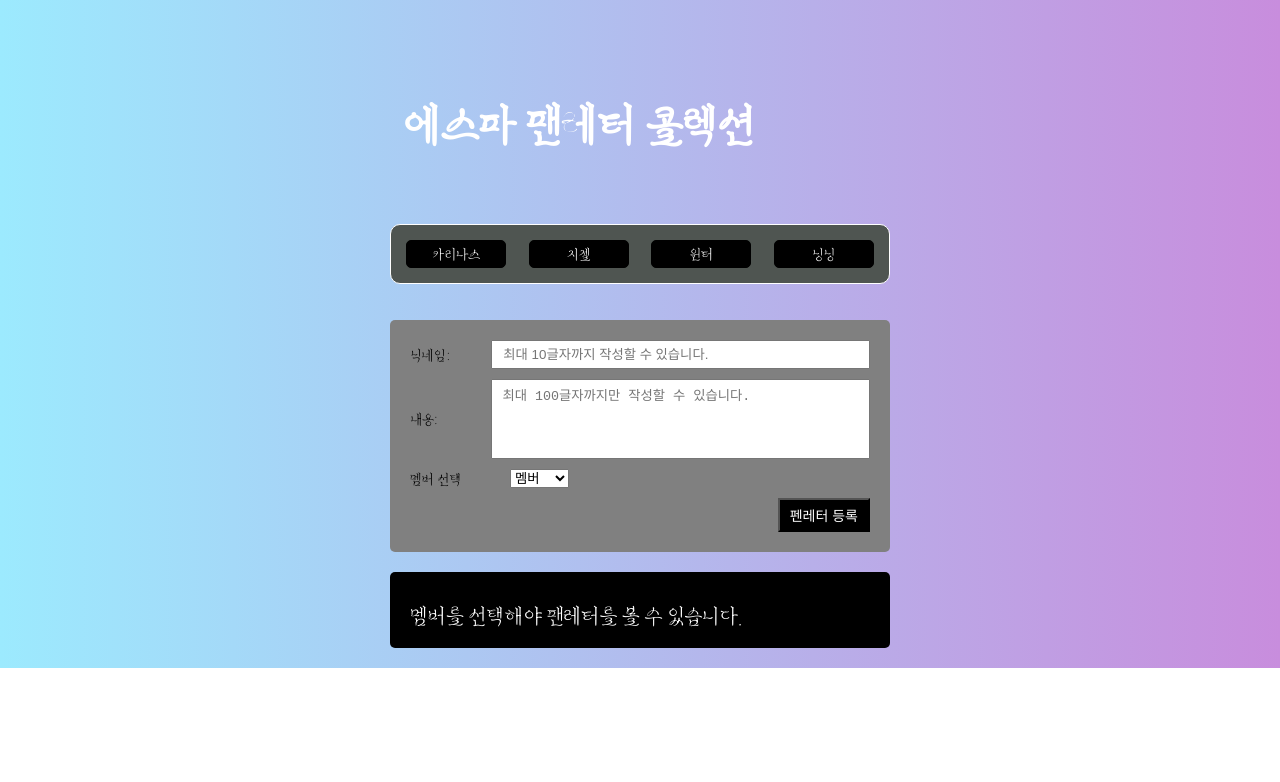
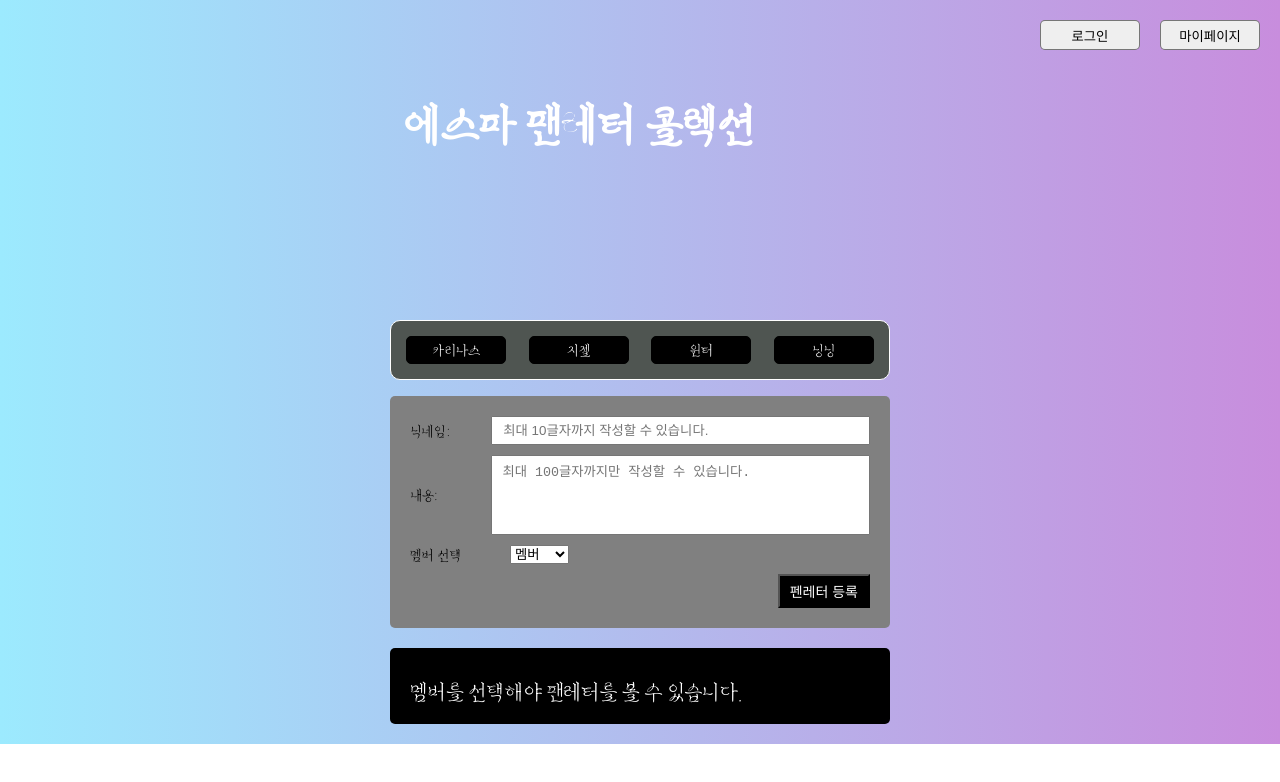
Before and after one commit to LeeJunGoo/sparta-project-fanLetter-refactoring, a React (Create React App) app: page / in a window 1280 px wide. Shown: the top 782 px of the page. Built offline with nearby package versions, Linux system fonts and the light colour scheme.

Commit message:
로그인 및 프로필 페이지 경로 설정

```diff
--- a/src/components/Header.jsx
+++ b/src/components/Header.jsx
@@ -1,36 +1,57 @@
 import React, { useContext } from "react";
 import {
   HeaderBackground,
-  HeaderTitle,
   HeaderList,
   HeaderItem,
+  HeaderNav,
 } from "../style/Styles.jsx";
 import { HomeContextProvider } from "context/HomeContext.jsx";
+import { useNavigate } from "react-router-dom";
 
 function Header() {
   const { selectedMember, setSelectedMember } = useContext(HomeContextProvider);
   //멤버 UI 형성
   const aespa = ["카리나스", "지젤", "윈터", "닝닝"];
 
-  const MemberClickEvent = (name) => {
+  const navigate = useNavigate();
+
+  const memberClickEvent = (name) => {
     setSelectedMember(name);
   };
 
+  //로그인 버튼
+  const loginButtonClickHandler = () => {
+    navigate(`/login`);
+  };
+
+  //마이페이지 버튼
+  const profileButtonClickHandler = () => {
+    navigate(`/profile`);
+  };
+
   return (
+    <>
       <HeaderBackground>
-      <HeaderTitle>에스파 팬레터 콜렉션</HeaderTitle>
+        <div>
+          <button onClick={loginButtonClickHandler}>로그인</button>
+          <button onClick={profileButtonClickHandler}>마이페이지</button>
+        </div>
+        <h1>에스파 팬레터 콜렉션</h1>
+      </HeaderBackground>
+      <HeaderNav>
         <HeaderList>
           {aespa.map((item) => (
             <HeaderItem
               key={item}
-            onClick={() => MemberClickEvent(item)}
+              onClick={() => memberClickEvent(item)}
               $selectedMember={item === selectedMember}
             >
               {item}
             </HeaderItem>
           ))}
         </HeaderList>
-    </HeaderBackground>
+      </HeaderNav>
+    </>
   );
 }
 
--- /dev/null
+++ b/src/components/Login.jsx
@@ -0,0 +1,7 @@
+import React from "react";
+
+function Login() {
+  return <>로그인 페이지입니다.</>;
+}
+
+export default Login;
--- /dev/null
+++ b/src/components/Profile.jsx
@@ -0,0 +1,7 @@
+import React from "react";
+
+function Profile() {
+  return <div>Profile</div>;
+}
+
+export default Profile;
--- a/src/pages/Detail.js
+++ b/src/pages/DetailPage.js
@@ -2,8 +2,8 @@ import React from "react";
 import DetailList from "components/DetailList";
 
 // 컴포넌트라는 각각의 모듈(기능)을 하나의 페이지에 담아 사용한다.
-function Detail() {
+function DetailPage() {
   return <DetailList></DetailList>;
 }
 
-export default Detail;
+export default DetailPage;
--- a/src/pages/Home.js
+++ b/src/pages/HomePage.js
@@ -5,7 +5,7 @@ import List from "components/List";
 import React from "react";
 
 // 컴포넌트라는 각각의 모듈(기능)을 하나의 페이지에 담아 사용한다.
-function Home() {
+function HomePage() {
   return (
     <HomeBackground>
       <Header></Header>
@@ -15,4 +15,4 @@ function Home() {
   );
 }
 
-export default Home;
+export default HomePage;
--- /dev/null
+++ b/src/pages/LoginPage.js
@@ -0,0 +1,7 @@
+import React from "react";
+import Login from "components/Login";
+function LoginPage() {
+  return <Login></Login>;
+}
+
+export default LoginPage;
--- /dev/null
+++ b/src/pages/ProfilePage.js
@@ -0,0 +1,7 @@
+import React from "react";
+import Profile from "components/Profile";
+function ProfilePage() {
+  return <Profile></Profile>;
+}
+
+export default ProfilePage;
--- a/src/shared/Router.js
+++ b/src/shared/Router.js
@@ -1,8 +1,10 @@
 import React from "react";
 // 1. react-router-dom을 사용하기 위해서 아래 API들을 import 합니다.
 import { BrowserRouter, Route, Routes } from "react-router-dom";
-import Home from "pages/Home";
-import Detail from "pages/Detail";
+import Home from "pages/HomePage";
+import Detail from "pages/DetailPage";
+import Profile from "pages/ProfilePage";
+import Login from "pages/LoginPage";
 
 // 2. Router 라는 함수를 만들고 아래와 같이 작성합니다.
 //BrowserRouter를 Router로 감싸는 이유는,
@@ -13,6 +15,8 @@ const Router = () => {
       <Routes>
         <Route path="/" element={<Home />}></Route>
         <Route path="detail/:id" element={<Detail />}></Route>
+        <Route path="login" element={<Login />}></Route>
+        <Route path="profile" element={<Profile />}></Route>
       </Routes>
     </BrowserRouter>
   );
--- a/src/style/Styles.jsx
+++ b/src/style/Styles.jsx
@@ -28,10 +28,22 @@ export const HeaderBackground = styled.header`
   width: 100%;
   height: 300px;
   margin-bottom: 20px;
-  position: relative;
-`;
 
-export const HeaderTitle = styled.h1`
+  div {
+    display: flex;
+    justify-content: right;
+    padding: 20px;
+    gap: 20px;
+  }
+
+  button {
+    width: 100px;
+    height: 30px;
+    border: 1px solid rgba(0, 0, 0, 0.5);
+    border-radius: 5px;
+  }
+
+  h1 {
     position: absolute;
     top: 100px;
     left: 50%;
@@ -40,13 +52,14 @@ export const HeaderTitle = styled.h1`
     font-weight: 700;
     color: white;
     min-width: 475px;
+  }
+`;
+
+export const HeaderNav = styled.nav`
+  margin-bottom: 16px;
 `;
 
 export const HeaderList = styled.ul`
-  position: absolute;
-  bottom: 16px;
-  left: 50%;
-  transform: translateX(-50%);
   display: flex;
   justify-content: space-between;
   border: 1px solid white;
```
Also changed, not shown: jsconfig.json (+4 -4 lines). Lines whose indentation alone changed are shown as unchanged.
